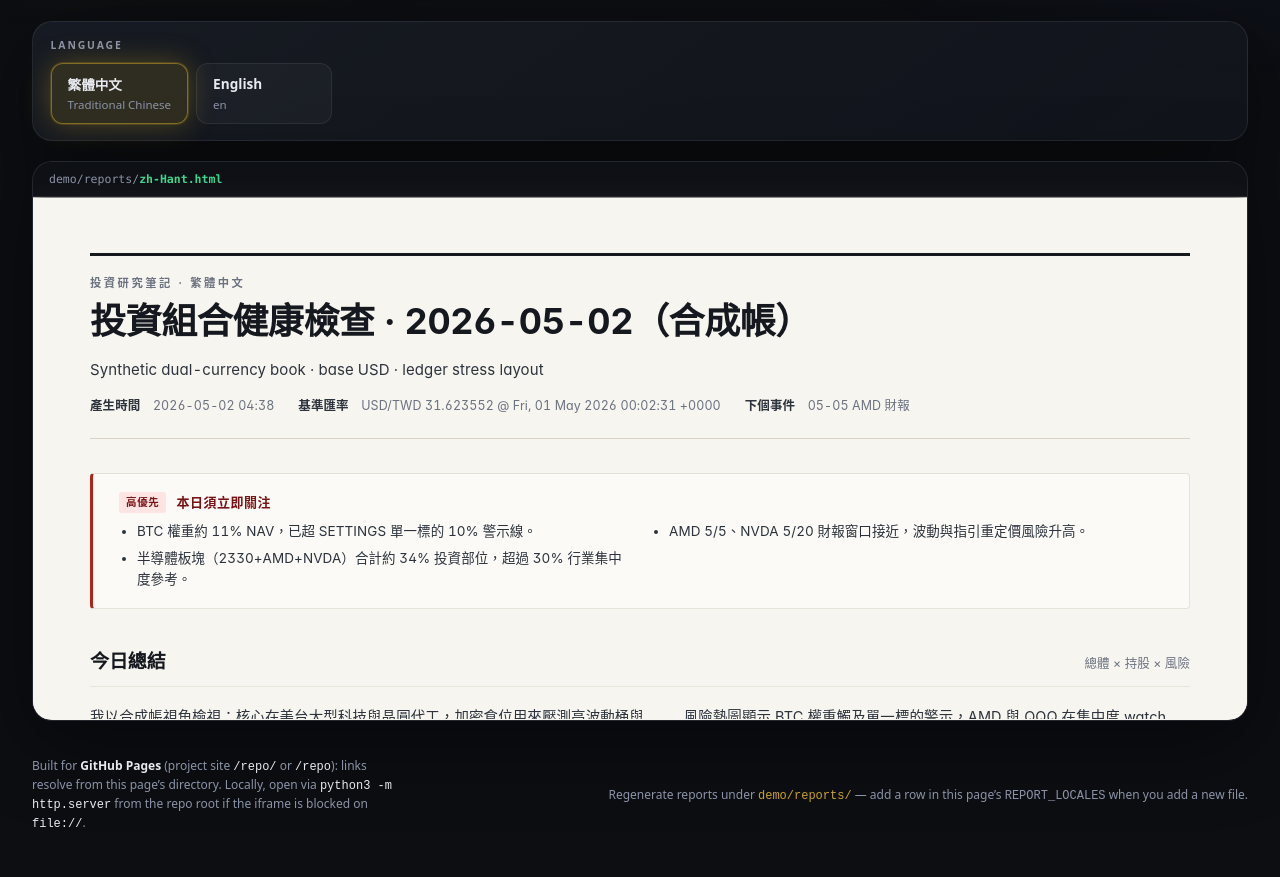
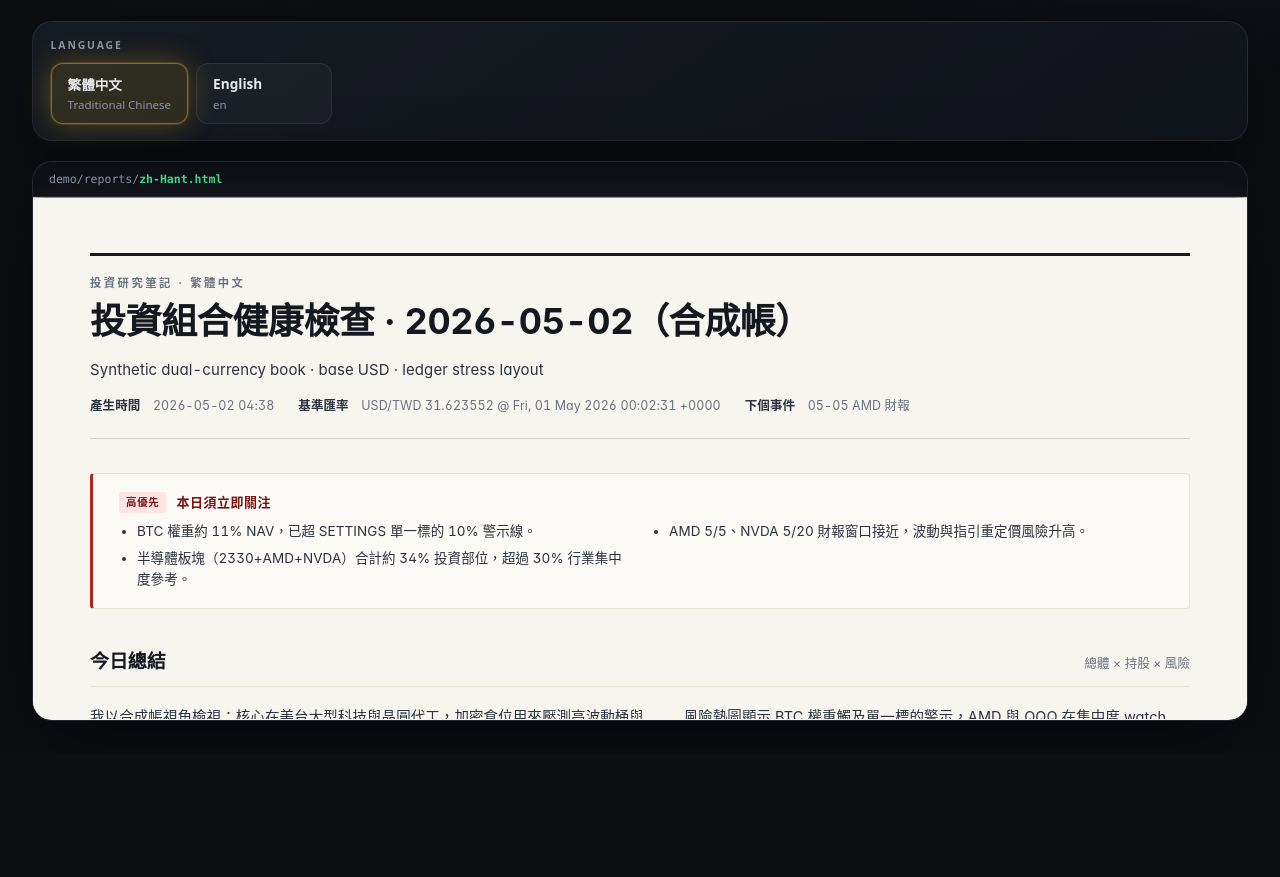
Before and after one commit to lpopo0856/investment-research-agent, a plain HTML site: page index.html in a window 1280 px wide. Shown: the part 162-1039 px from the top of the page. After the commit the page ends 915 px from the top, so only its background shows below. Drawn offline with Linux system fonts and the light colour scheme.

Commit message:
update READMEs

```diff
--- a/index.html
+++ b/index.html
@@ -2,7 +2,6 @@
 <html lang="en">
 <head>
   <meta charset="utf-8">
-  <!-- GitHub Pages project sites live at /REPO/; relative "demo/..." breaks if the URL has no trailing slash. Resolve all relative URLs against the directory that contains this index. -->
   <script>
     (function () {
       function siteRootPath() {
@@ -291,31 +290,6 @@
       background: var(--paper, #f7f5ef);
     }
 
-    footer {
-      display: flex;
-      flex-wrap: wrap;
-      gap: 0.75rem 1.5rem;
-      align-items: center;
-      justify-content: space-between;
-      font-size: 0.75rem;
-      color: var(--muted);
-      padding-top: 0.25rem;
-    }
-
-    footer a {
-      color: var(--accent);
-      text-decoration: none;
-    }
-
-    footer a:hover {
-      text-decoration: underline;
-    }
-
-    .hint {
-      max-width: 55ch;
-      line-height: 1.5;
-    }
-
     @media (max-width: 640px) {
       .lang-btn {
         min-width: calc(50% - 0.25rem);
@@ -343,9 +317,6 @@
           </svg>
           Open in new tab
         </a>
-        <a class="btn" href="./demo/README.md" title="Demo isolation and pipeline flags">
-          Demo README
-        </a>
       </div>
     </header>
 
@@ -367,26 +338,16 @@
         referrerpolicy="no-referrer"
       ></iframe>
     </section>
-
-    <footer>
-      <p class="hint">
-        Built for <strong style="color: var(--text); font-weight: 600;">GitHub Pages</strong> (project site <code style="color: var(--text);">/repo/</code> or <code style="color: var(--text);">/repo</code>): links resolve from this page’s directory. Locally, open via <code style="color: var(--text);">python3 -m http.server</code> from the repo root if the iframe is blocked on <code style="color: var(--text);">file://</code>.
-      </p>
-      <span>Regenerate reports under <a href="./demo/README.md"><code>demo/reports/</code></a> — add a row in this page’s <code>REPORT_LOCALES</code> when you add a new file.</span>
-    </footer>
   </div>
 
   <script>
-    /**
-     * Each entry maps to demo/reports/{file}.html
-     * Add a line here when you drop a new locale HTML next to the others.
-     */
+    /** Each entry maps to demo/reports/{file}.html */
     const REPORT_LOCALES = [
       { id: "zh-Hant", file: "zh-Hant", native: "繁體中文", en: "Traditional Chinese" },
       { id: "eng", file: "eng", native: "English", en: "en" },
     ];
 
-    // Repo-relative paths; the early base element in head fixes GitHub Pages /repo URLs.
+    // Paths are repo-relative; early <base> in head handles subpath hosting.
     const reportsDir = "demo/reports/";
     const frame = document.getElementById("report-frame");
     const pathFile = document.getElementById("path-file");
```
Also changed, not shown: 6 other files.
